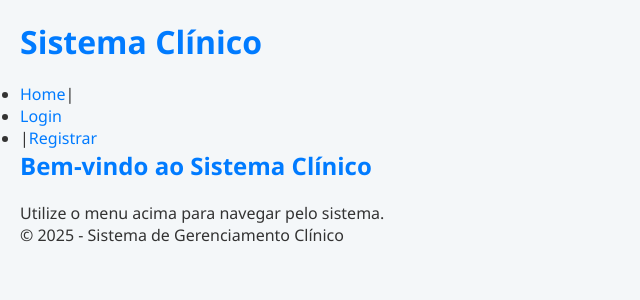
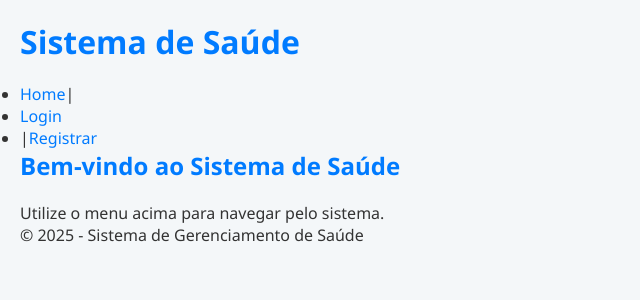
Before and after one commit to maryllia-g/estudos, a PHP site: page / in a window 1280 px wide. Shown: the top 300 px of the page, without its empty margins (0-640 px from the left). Run offline with PHP 8.4, Linux system fonts and the light colour scheme.

Commit message:
Alteração no css

```diff
--- a/marilia_prontuario/index.php
+++ b/marilia_prontuario/index.php
@@ -6,12 +6,12 @@ session_start();
 <head>
     <meta charset="UTF-8" />
     <meta name="viewport" content="width=device-width, initial-scale=1" />
-    <title>Sistema Clínico</title>
+    <title>Sistema Saúde</title>
     <link rel="stylesheet" href="css/style.css" />
 </head>
 <body>
 <header>
-    <h1>Sistema Clínico</h1>
+    <h1>Sistema de Saúde</h1>
     <nav>
         <ul>
             <li><a href="index.php">Home</a>|</li>
@@ -38,12 +38,12 @@ session_start();
 </header>
 
 <main>
-    <h2>Bem-vindo ao Sistema Clínico</h2>
+    <h2>Bem-vindo ao Sistema de Saúde</h2>
     <p>Utilize o menu acima para navegar pelo sistema.</p>
 </main>
 
 <footer>
-    <p>&copy; 2025 - Sistema de Gerenciamento Clínico</p>
+    <p>&copy; 2025 - Sistema de Gerenciamento de Saúde</p>
 </footer>
 </body>
 </html>
--- a/marilia_prontuario/php/index-consulta.php
+++ b/marilia_prontuario/php/index-consulta.php
@@ -24,7 +24,7 @@ $consultas = $stmt->fetchAll(PDO::FETCH_ASSOC);
 </head>
 <body>
 <header>
-    <h1>Lista de Consultas</h1>
+    <h1>Bem-vindo ao Sistema de Gerenciamento de Consultas</h1>
     <nav>
         <ul>
             <li><a href="/index.php">Home</a></li>
--- a/marilia_prontuario/php/index-medico.php
+++ b/marilia_prontuario/php/index-medico.php
@@ -17,7 +17,7 @@ $medicos = $stmt->fetchAll(PDO::FETCH_ASSOC);
 </head>
 <body>
     <header>
-        <h1>Lista de Médicos</h1>
+        <h1>Bem-vindo ao Sistema de Gerenciamento de Médicos</h1>
         <nav>
             <ul>
                 <li><a href="/index.php">Home</a></li>
--- a/marilia_prontuario/php/user-login.php
+++ b/marilia_prontuario/php/user-login.php
@@ -28,12 +28,12 @@ if ($_SERVER['REQUEST_METHOD'] == 'POST') {
 <head>
     <meta charset="UTF-8" />
     <meta name="viewport" content="width=device-width, initial-scale=1" />
-    <title>Login - Sistema Clínica</title>
+    <title>Login - Sistema de Saúde</title>
     <link rel="stylesheet" href="../css/style.css" />
 </head>
 <body>
 <header>
-    <h1>Bem-vindo ao Sistema Clínica</h1>
+    <h1>Bem-vindo ao Sistema de Saúde</h1>
     <nav>
         <ul>
             <li><a href="/index.php">Home</a>|</li>
```
